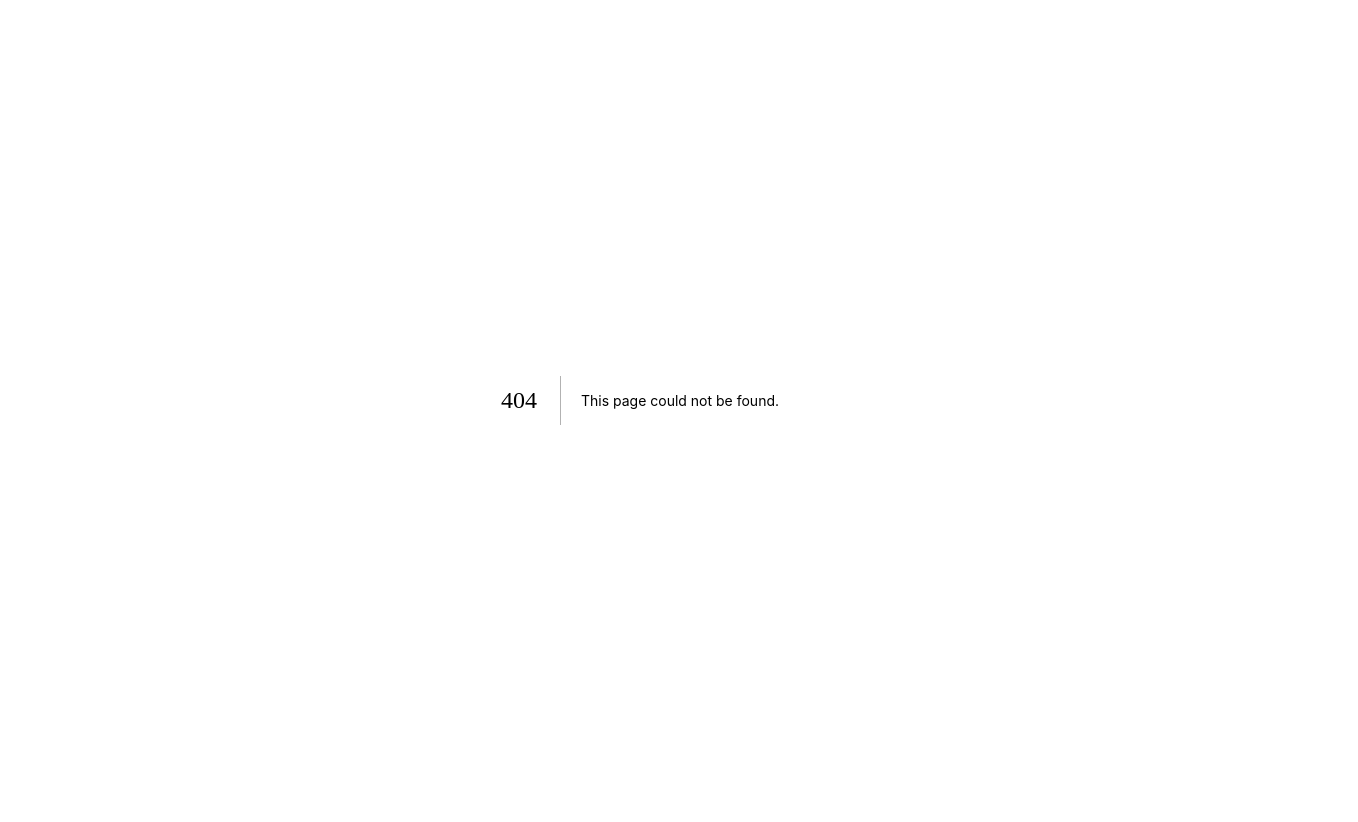
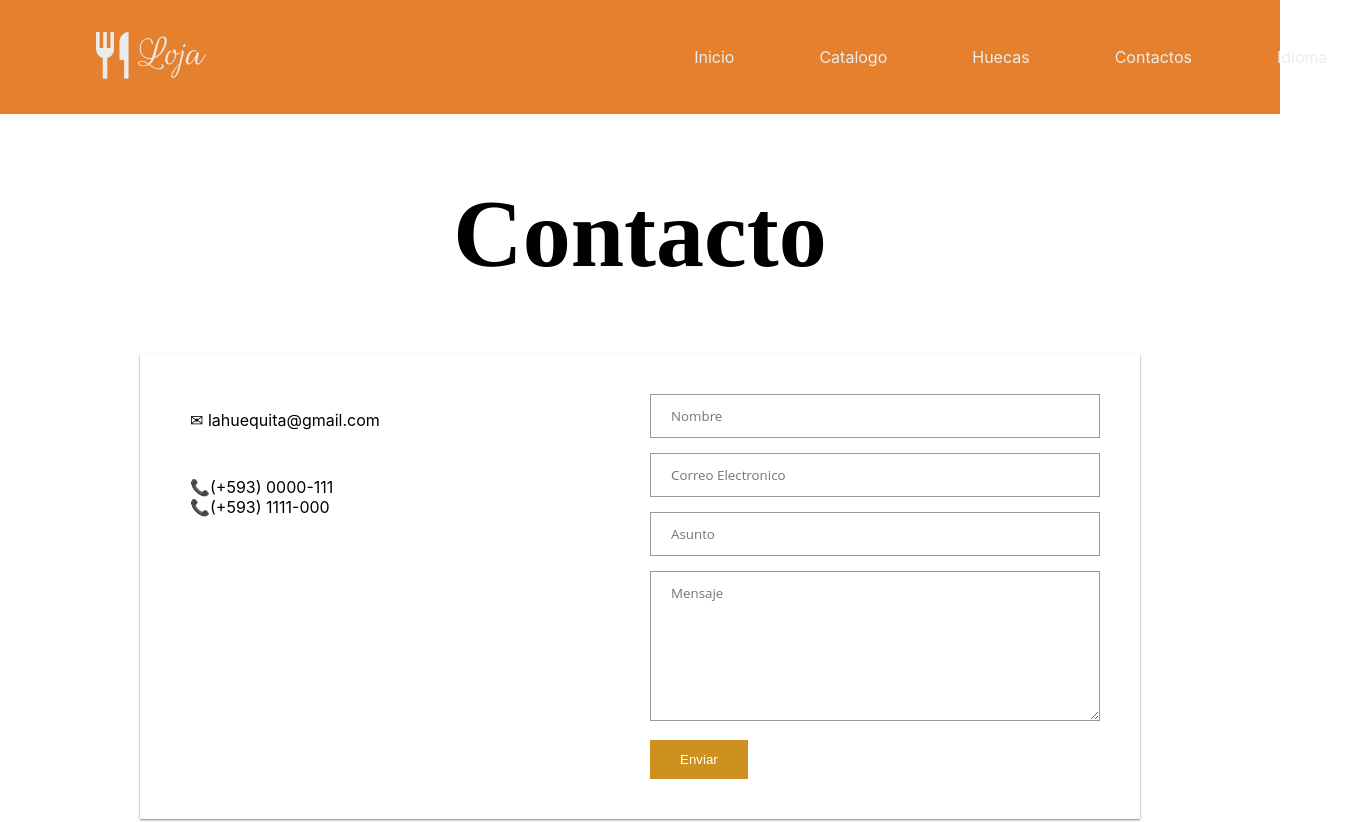
Before and after one commit to elcuenca3/La_huequita, a Next.js app: page /contacto in a window 1280 px wide. Before the commit this address had no page. Shown: the top 822 px of the page, 1358 px wide, since content can reach past the window. Before the commit the page ends 800 px from the top, so only its background shows below. Built offline with nearby package versions, Linux system fonts and the light colour scheme; a web font is replaced by a local one.

Commit message:
Avance 02/01/2022

```diff
--- /dev/null
+++ b/pages/contacto.tsx
@@ -0,0 +1,44 @@
+import React from "react";
+import Header from "../components/Header/header";
+import Footer from "../components/Footer/footer";
+import styles from "../styles/contacto.module.css";
+import Image from "next/image";
+import Link from "next/link";
+
+const Contacto = () => {
+    return (
+      <div>
+       <Header />
+       <h1>Contacto</h1>
+       <div className={styles.contenedor_contacto}>
+
+            <div className={styles.info}>
+
+                <div className={styles.col}>
+                    <p>✉ lahuequita@gmail.com</p>
+                </div>
+                <div className={styles.col}>
+                    <p>📞(+593) 0000-111 <br/>📞(+593) 1111-000</p>
+                </div>
+                <div className={styles.redes}>
+                    <a href="#"><i className="fab fa-facebook-f"></i></a>
+                    <a href="#"><i className="fab fa-twitter"></i></a>
+                    <a href="#"><i className="fab fa-instagram"></i></a>
+
+                </div>
+            </div>
+
+            <form action="" method="GET" className={styles.formulario}>
+                <input type={"text"} name="nombre" placeholder="Nombre" id="nombre"/>
+                <input type={"text"} name="correo" placeholder="Correo Electronico" id="correo"/>
+                <input type={"text"} name="asunto" placeholder="Asunto" id="asunto"/>
+                <textarea name="mensaje" id="mensaje" placeholder="Mensaje"></textarea>
+                <button type="button">Enviar</button>
+            </form>
+
+       </div>
+       <Footer />
+      </div>
+    );
+  };
+  export default Contacto;
--- /dev/null
+++ b/styles/contacto.module.css
@@ -0,0 +1,63 @@
+.contenedor_contacto{
+    width: 90%;
+    max-width: 1000px;
+    background: #fff;
+    padding: 40px;
+    margin: 20px auto;
+    box-shadow: 0px 1px 2px rgba(0, 0, 0, .5);
+}
+
+.contenedor_contacto{
+    display: flex;
+    width: 100%;
+    overflow: hidden;
+}
+
+.contenedor_contacto .info,
+.contenedor_contacto .formulario{
+    width: 50%;
+}
+
+.info{
+    padding-left: 10px;
+}
+.info .col{
+    width: 100%;
+    display: flex;
+    margin-bottom: 15px;
+    font-size: 16px;
+    align-items: center;
+    flex-wrap: nowrap;
+}
+.formulario{
+    padding-left: 10px;
+}
+.formulario input[type='text'],
+.formulario textarea{
+    width: 100%;
+    margin-bottom: 15px;
+    padding: 12px 20px;
+    border: 1px solid #999;
+    font-family: 'Open Sans',sans-serif;
+    font-weight: 400;
+    outline: 0;
+}
+
+.formulario textarea{
+    max-width: 100%;
+    min-width: 100%;
+    min-height: 150px;
+    max-height: 200px;
+}
+.formulario input[type='text']:focus,
+.formulario textarea:focus{
+    border: 2px solid #ce901e;
+}
+
+.formulario button{
+    padding: 12px 30px;
+    border: transparent;
+    background: #ce901e;
+    color: white;
+    cursor: pointer;
+}
```
Also changed, not shown: pages/contacs.tsx (deleted, +0 -14 lines).
